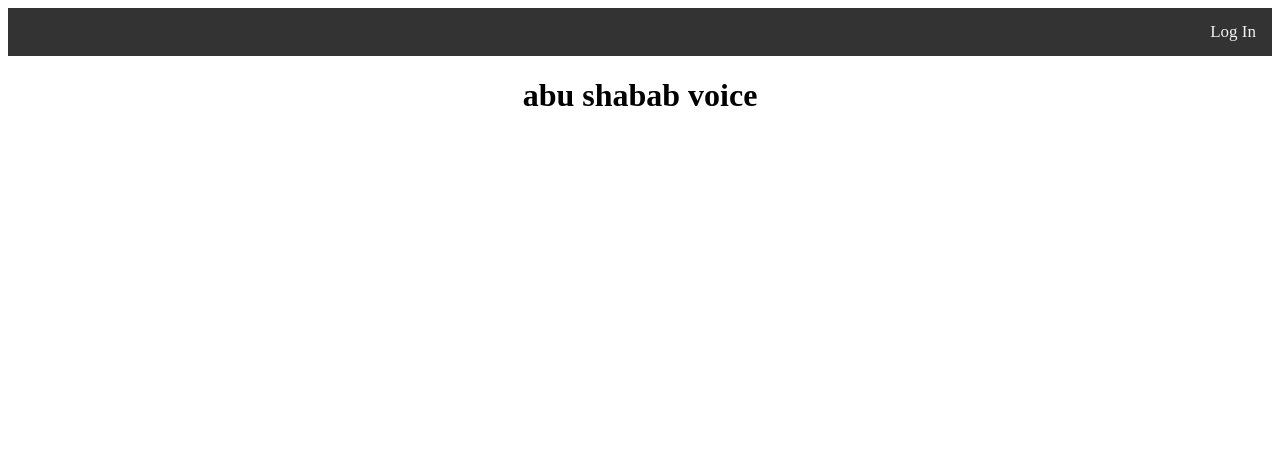
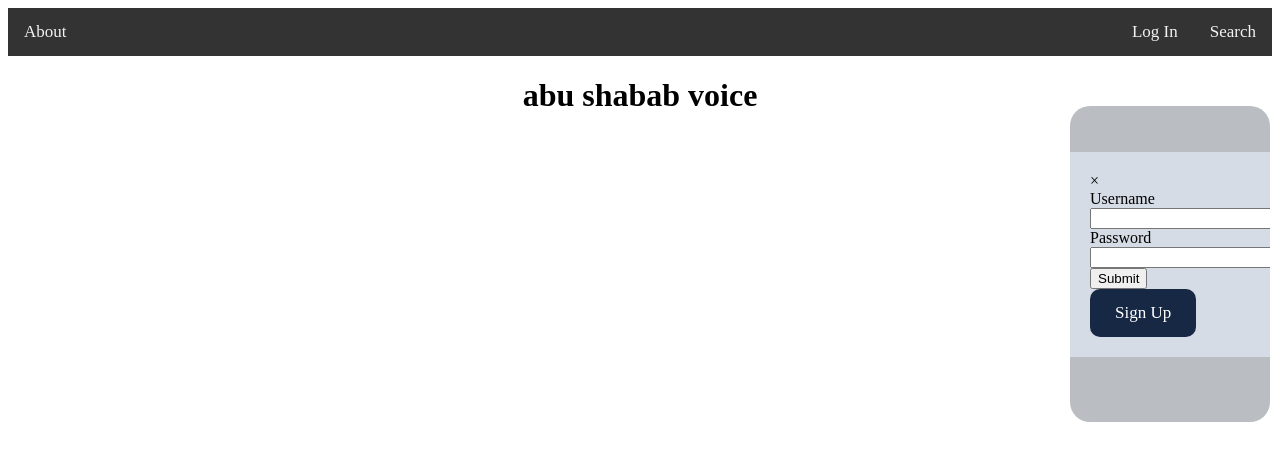
Before and after one commit to prodionov/express_abu, a website: page public/index.html in a window 1280 px wide. Both pictures are taken after a click on the link "Log In". Drawn offline with Linux system fonts and the light colour scheme.

Commit message:
added modal for login and changed the navbar in index.html CSS is a mess and requires lots of work Reference #3

```diff
--- a/public/css/style.css
+++ b/public/css/style.css
@@ -1,6 +1,13 @@
-.navbar {
-  background-color: #333;
-  overflow: hidden;
+h1 {
+  text-align: center;
+}
+
+ul {
+    list-style-type: none;
+    margin: 0;
+    padding: 0;
+    overflow: hidden;
+    background-color: #333;
 }
 
 .navbar a{
@@ -11,22 +18,48 @@
     font-size: 17px;
 }
 
+li {
+  float:left;
+}
+
+li a {
+  display: block;
+  padding:14px, 16px
+}
+
 .navbar a.article{
-  float:left;
   display: none;
 }
 
-.navbar a.logIn {
-  float:right;
-}
-
-h1 {
-  text-align: center;
+.right {
+  float: right;
 }
 
 .modal {
   display: none;
   position: fixed;
+  background-color: #babdc1;
   z-index: 1;
+  margin-top: 50px;
   padding-top: 16px;
+  width: 200px;
+  height: 300px;
+  overflow: auto;
+  right: 10px;
+  border-radius: 20px;
 }
+
+.modal-content {
+  margin: 15% auto;
+  padding: 20px;
+  background-color: #d5dce5;
+}
+
+.signup_but:link, .signup:visited {
+  background-color: #172844;
+  border-radius: 10px;
+  color: white;
+  padding: 14px 25px;
+  text-align: center;
+  display: inline-block;
+}
--- a/public/index.html
+++ b/public/index.html
@@ -6,20 +6,29 @@
 
 <body>
   <div class="navbar" id="navbar">
-    <a class="article" href="/addArticle">Add Aricle</a>
-    <a class="logIn" id="login" href="#">Log In</a>
+    <ul>
+      <li class="left"><a class="article" id="add_article"href="/addArticle">Add Aricle</a></li>
+      <li class="left"><a class="about" id="about" href="/about">About</a></li>
+      <li class="right"><a class="search" id="search" href="#">Search</a></li>
+      <li class="right"><a class="logIn" id="login" href="#">Log In</a></li>
+    </ul>
     <div id="modal" class="modal">
-      <span class="close">&times;</span>
-      <form action="/login">
-        <input type="text" name="username" />
-        <input type="password" name="password" />
-        <input type="submit" />
-      </form>
-      <a href="/signup">Sign Up</a>
+      <div class="modal-content">
+        <span class="close">&times;</span>
+        <form action="/login">
+          <label for="su_username">Username</label>
+          <input type="text" name="username" id="su_username" />
+          <label for="su_password">Password</label>
+          <input type="password" name="password" id="su_password" />
+          <input type="submit" class="submit" />
+        </form>
+        <a href="/signup" id="signup_but" class="signup_but">Sign Up</a>
+      </div>
     </div>
   </div>
 
   <h1>abu shabab voice</h1>
 </body>
 <script src="/index.js"></script>
+
 </html>
--- a/public/index.js
+++ b/public/index.js
@@ -6,6 +6,17 @@ var span = document.getElementsByClassName("close")[0];
 
 console.log('span:', span);
 
-login.addEventListener('onclick', function() {
-  login.style.display = "block";
-})
+login.addEventListener('click', function() {
+  console.log(login.style);
+  modal.style.display = "block";
+});
+
+span.addEventListener('click', function() {
+  modal.style.display = "none";
+});
+
+window.onclick = function(event) {
+  if (event.target == modal) {
+    modal.style.display = "none";
+  }
+}
```
Also changed, not shown: public/signup.html (+2 -1 lines).
